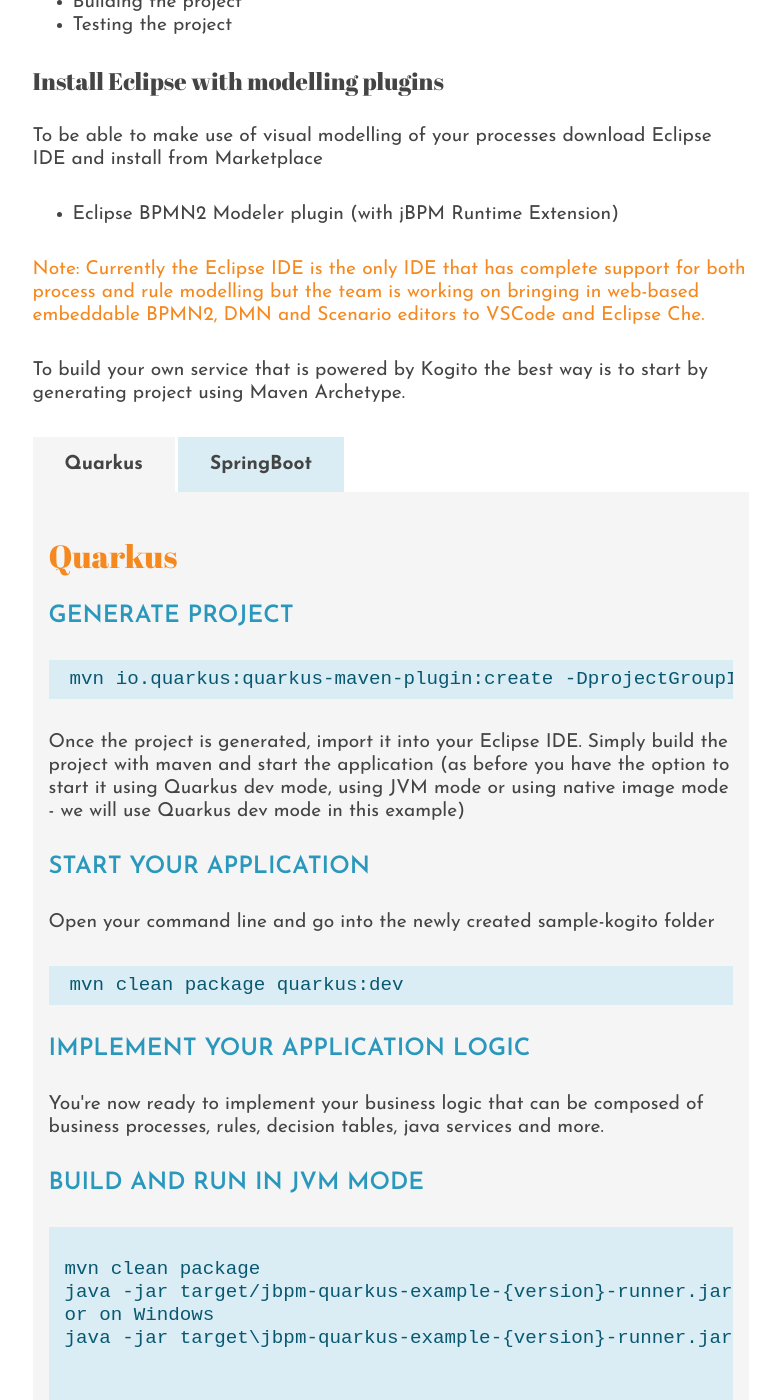
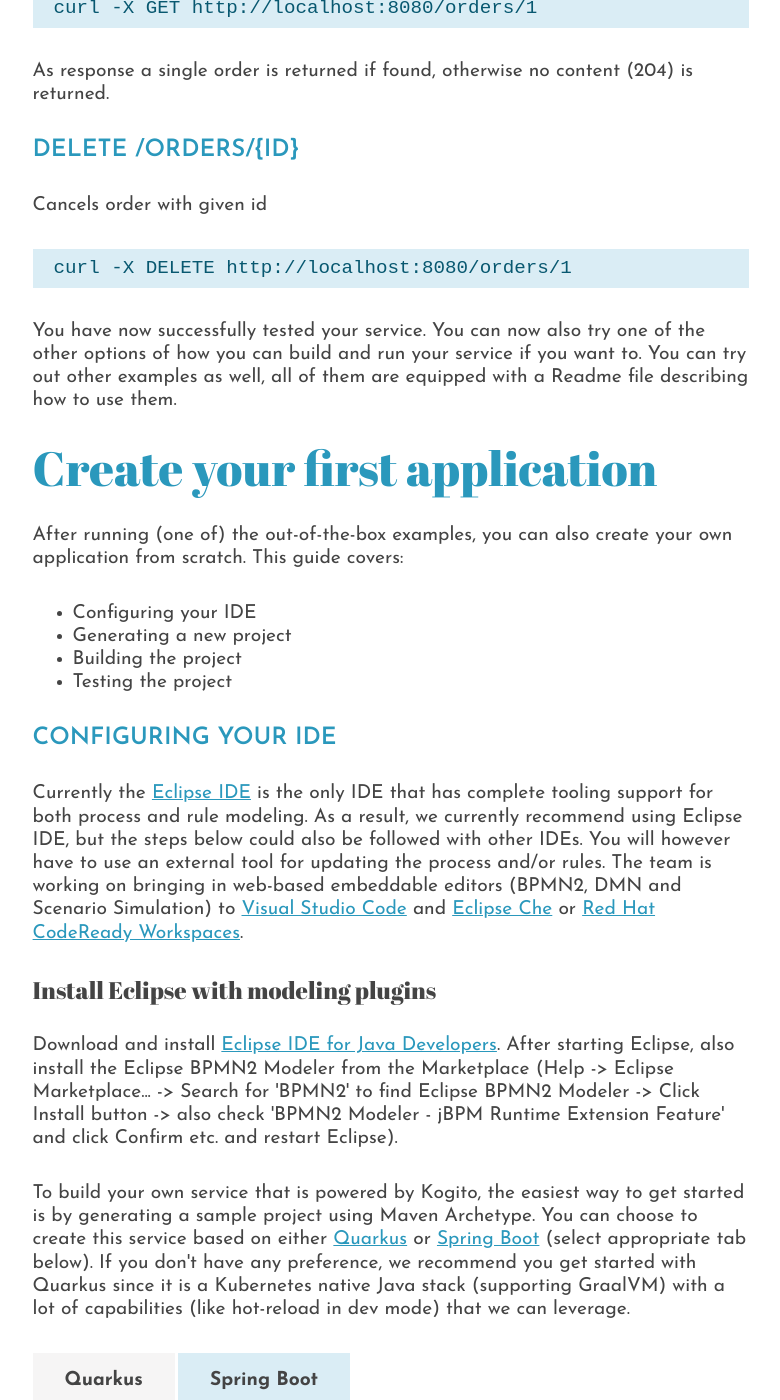
Before and after one commit to apache/incubator-kie-kogito-website, a Jekyll site: the page built from get-started.md, in a window 1280 px wide and 1400 px high, scrolled down 4395 px. Shown: the whole window, without its empty margins (249-1029 px from the left). Built offline with Jekyll 4.4.1, drawn with Linux system fonts in a browser that asks for light colours; nearby versions of some CDN libraries; some of the changed text lies outside the part shown.

Commit message:
- updates to website to clarify some getting started steps (#16)

```diff
--- a/_includes/get-started/create-first-app-tabs.html
+++ b/_includes/get-started/create-first-app-tabs.html
@@ -4,68 +4,59 @@
   <label for="createTab1">Quarkus</label>
   <div class="tab">
 
-    <h2>Quarkus</h2>
+    <h2>Generate project</h2>
 
-    <h3>Generate project</h3>
+    <p>Create an empty folder where you would like to generate your project, open your command line, go into the newly created folder and execute the following command to generate the project there:</p>
     <pre><code>mvn io.quarkus:quarkus-maven-plugin:create -DprojectGroupId=com.company -DprojectArtifactId=sample-kogito -Dextensions="kogito"</code></pre>
-    <p>Once the project is generated, import it into your Eclipse IDE. Simply build the project with maven and start the application (as before you have the option to start it using Quarkus dev mode, using JVM mode or using native image mode - we will use Quarkus dev mode in this example)</p>
+    <p>This command generates a Maven project, importing the kogito extension that comes with all needed dependencies and configuration to equip your application with business automation. Once the project is generated, import it into your Eclipse IDE (File -> Import... -> Select Maven > Existing Maven Projects, click Next, select the folder where you created your project and click Finish).</p>
 
-    <h3>Start your application</h3>
-    <p>Open your command line and go into the newly created sample-kogito folder</p>
+    <h2>Implement your application logic</h2>
+    <p>You are now ready to implement your business logic that can be composed of business processes, rules, decision tables, java services and more.  For example, create a new process (*.bpmn2) in folder 'src/main/resources' that you can edit to encode your business logic.</p>
+
+    <h2>Start your application</h2>
+    <p>Open your command line and go into project folder you created.  Same as when running the pre-built examples, you can build and run your project in Quarkus development mode, in JVM mode or in native mode. Please pick one of the options (A, B or C) below.</p>
+
+    <h3>A. Build and run in development mode</h3>
     <pre><code>mvn clean package quarkus:dev</code></pre>
 
-    <h3>Implement your application logic</h3>
-    <p>You're now ready to implement your business logic that can be composed of business processes, rules, decision tables, java services and more.</p>
+    <h3>B. Build and run in JVM mode</h3>
+    <pre><code>mvn clean package
+java -jar target/sample-kogito-1.0-SNAPSHOT-runner.jar</code></pre>
+or on Windows
+<pre><code>mvn clean package
+java -jar target\sample-kogito-1.0-SNAPSHOT-runner.jar</code></pre>
 
-    <h3>Build and run in JVM mode</h3>
+    <h3>C. Build and run in native mode (requires GraalVM)</h3>
+    <pre><code>mvn clean package -Pnative
+./target/sample-kogito-1.0-SNAPSHOT-runner</code></pre>
 
-    <pre>
-      <code>
-mvn clean package
-java -jar target/jbpm-quarkus-example-{version}-runner.jar
-or on Windows
-java -jar target\jbpm-quarkus-example-{version}-runner.jar
-      </code>
-    </pre>
-
-    <h3>Build and run in native mode (requires GraalVM)</h3>
-    <pre>
-      <code>
-mvn clean package -Pnative
-./target/jbpm-quarkus-example-{version}-runner
-      </code>
-    </pre>
-
-    <div class="orange">Note: Have a look at complete quarkus kogito quite <a href="https://quarkus.io/guides/kogito-guide">here</a></div>
+    <div class="orange">Note: Have a look at the complete quarkus kogito guide <a href="https://quarkus.io/guides/kogito-guide">here</a>.</div>
   </div>
   <!------------------- SPRINGBOOT TAB ------------------->
   <input type="radio" name="create-project-tab" id="createTab2">
-  <label for="createTab2">SpringBoot</label>
+  <label for="createTab2">Spring Boot</label>
   <div class="tab">
 
-    <h2>SpringBoot</h2>
-    <h3>Generate project</h3>
+    <h2>Generate project</h2>
 
-    <pre><code>mvn archetype:generate -DarchetypeGroupId=org.kie.kogito -DarchetypeArtifactId=kogito-springboot-archetype -DarchetypeVersion=0.1.3 -DgroupId=com.company -DartifactId=sample-kogito</code></pre>
+    <p>Open your command line, go to a folder where you would like to generate the project and execute the following command to generate the project (inside a new sample-kogito folder):</p>
+    <pre><code>mvn archetype:generate -DarchetypeGroupId=org.kie.kogito -DarchetypeArtifactId=kogito-springboot-archetype -DgroupId=org.kie.kogito -DartifactId=sample-kogito</code></pre>
+    <p>Once the project is generated, import it into your Eclipse IDE (File -> Import... -> Select Maven > Existing Maven Projects, click Next, select the folder where you created your project and click Finish).</p>
 
-    <p>Included in the project out-of-the-box that allows to test the generated application. Simply build the project with maven and start the application (as before you have the option to start it using SpringBoot maven plugin or as a normal Java service - we will use the SpringBoot maven plugin in this example)</p>
+    <h2>Implement your application logic</h2>
+    <p>You are now ready to implement your business logic that can be composed of business processes, rules, decision tables, java services and more.  Included in the project out-of-the-box is a process that you can edit to encode your business logic ('test-process.bpmn2' in folder 'src/main/resources').</p>
 
-    <h3>Start your application</h3>
-    <p>Open your command line and go into the newly created sample-kogito folder.</p>
+    <h2>Start your application</h2>
+    <p>Open your command line and go into the newly created sample-kogito folder.  Same as when running the pre-built examples, you can build and run your project in Spring Boot development mode or in JVM mode. Please pick one of the options (A or B) below.</p>
+
+    <h3>A. Build and run in development mode</h3>
     <pre><code>mvn clean package spring-boot:run</code></pre>
 
-    <h3>Implement your application logic</h3>
-    <p>You're now ready to implement your business logic that can be composed of business processes, rules, decision tables, java services and more.</p>
-
-    <h3>Build and run in JVM mode</h3>
-
-    <pre>
-      <code>
-mvn clean package
-java -jar target/jbpm-springboot-example-{version}.jar
+    <h3>B. Build and run in JVM mode</h3>
+    <pre><code>mvn clean package
+java -jar target/sample-kogito-1.0-SNAPSHOT-runner.jar</code></pre>
 or on Windows
-java -jar target\jbpm-springboot-example-{version}.jar
-      </code>
-    </pre>
+<pre><code>mvn clean package
+java -jar target\sample-kogito-1.0-SNAPSHOT-runner.jar</code></pre>
   </div>
 </div>
--- a/_includes/get-started/create-first-app.html
+++ b/_includes/get-started/create-first-app.html
@@ -1,21 +1,19 @@
-<h2>Create your first application</h2>
+<h1>Create your first application</h1>
 <p>
-  This guide covers:
+  After running (one of) the out-of-the-box examples, you can also create your own application from scratch. This guide covers:
   <ul>
-    <li>Configuring your IDE with modeller</li>
-    <li>Generating new project</li>
+    <li>Configuring your IDE</li>
+    <li>Generating a new project</li>
     <li>Building the project</li>
     <li>Testing the project</li>
   </ul>
 </p>
 
-<h4>Install Eclipse with modelling plugins</h4>
+<h3>Configuring your IDE</h3>
+<p>Currently the <a href="https://www.eclipse.org">Eclipse IDE</a> is the only IDE that has complete tooling support for both process and rule modeling.  As a result, we currently recommend using Eclipse IDE, but the steps below could also be followed with other IDEs.  You will however have to use an external tool for updating the process and/or rules.  The team is working on bringing in web-based embeddable editors (BPMN2, DMN and Scenario Simulation) to <a href="https://code.visualstudio.com/">Visual Studio Code</a> and <a href="https://eclipse.org/che">Eclipse Che</a> or <a href="https://developers.redhat.com/products/codeready-workspaces">Red Hat CodeReady Workspaces</a>.</p>
+
+<h4>Install Eclipse with modeling plugins</h4>
 <p>
-  To be able to make use of visual modelling of your processes download Eclipse IDE and install from Marketplace
-  <ul>
-    <li>Eclipse BPMN2 Modeler plugin (with jBPM Runtime Extension)</li>
-  </ul>
-</p>
-<div class="orange">Note: Currently the Eclipse IDE is the only IDE that has complete support for both process and rule modelling but the team is working on bringing in web-based embeddable BPMN2, DMN and Scenario editors to VSCode and Eclipse Che.</div>
+Download and install <a href="https://www.eclipse.org/downloads/">Eclipse IDE for Java Developers</a>.  After starting Eclipse, also install the Eclipse BPMN2 Modeler from the Marketplace (Help -> Eclipse Marketplace... -> Search for 'BPMN2' to find Eclipse BPMN2 Modeler -> Click Install button -> also check 'BPMN2 Modeler - jBPM Runtime Extension Feature' and click Confirm etc. and restart Eclipse).</p>
 
-<p>To build your own service that is powered by Kogito the best way is to start by generating project using Maven Archetype.</p>
+<p>To build your own service that is powered by Kogito, the easiest way to get started is by generating a sample project using Maven Archetype.  You can choose to create this service based on either <a href="https://quarkus.io" target="_blank">Quarkus</a> or <a href="https://spring.io/projects/spring-boot" target="_blank">Spring Boot</a> (select appropriate tab below).  If you don't have any preference, we recommend you get started with Quarkus since it is a Kubernetes native Java stack (supporting GraalVM) with a lot of capabilities (like hot-reload in dev mode) that we can leverage.</p></p>
--- a/_includes/get-started/run-example-tabs.html
+++ b/_includes/get-started/run-example-tabs.html
@@ -6,105 +6,59 @@
 
     <h2>Quarkus</h2>
 
-    <p>Open your command line and go into the jbpm-quarkus-example folder.  First we will build the service.  Based on the process definitions, this will generate the necessary code to turn this into domain-specific order service with REST endpoints to start, list and remove orders.<br/><br/>For local development, you have 3 options to build and start the service:
+    <p>Open your command line and go into the jbpm-quarkus-example folder.  First we will build the service.  Based on the process definitions, this will generate the necessary code to turn this into a domain-specific order service with REST endpoints to start, list and remove orders.<br/><br/>For local development, you have 3 options to build and start the service:
       <ul>
         <li>Since the service runs on top of Quarkus, you can take advantage of the development capabilities that Quarkus offers (like live reload etc.), and run the service in Quarkus development mode.</li>
         <li>You can also run the service as a regular Java service.</li>
         <li>You can take advantage of native image compilation (requires GraalVM), which will further optimize and minimize the service using native image compilation.</li>
       </ul>
+      Please pick one of the options (A, B or C) below.
     </p>
-    <h3>Build and run in development mode</h3>
+    <h3>A. Build and run in development mode</h3>
     <pre><code>mvn clean package quarkus:dev</code></pre>
+    <p>Your service should be up and running, you can test your service now as described below.
 
-    <h3>Build and run in JVM mode</h3>
+    <h3>B. Build and run in JVM mode</h3>
 
-    <pre><code>
-mvn clean package
-java -jar target/jbpm-quarkus-example-{version}-runner.jar
+    <pre><code>mvn clean package
+java -jar target/jbpm-quarkus-example-{version}-runner.jar</code></pre>
 or on Windows
-java -jar target\jbpm-quarkus-example-{version}-runner.jar
-    </code></pre>
+    <pre><code>mvn clean package
+java -jar target\jbpm-quarkus-example-{version}-runner.jar</code></pre>
+    <p>Your service should be up and running, you can test your service now as described below.
 
-    <h3>Build and run in native mode (requires GraalVM)</h3>
-    <pre><code>
-mvn clean package -Pnative
-./target/jbpm-quarkus-example-{version}-runner
-    </code></pre>
-
+    <h3>C. Build and run in native mode (requires GraalVM)</h3>
+    <pre><code>mvn clean package -Pnative
+./target/jbpm-quarkus-example-{version}-runner</code></pre>
     <div class="orange">Note: This does not yet work on Windows, GraalVM and Quarkus should be rolling out support for Windows soon.</div>
-
-    <h3>Test the running service</h3>
-    <p>Once the service is up and running, you can use the following examples to interact with the service.  Below are curl command you can run to do the REST calls but feel free to use the tool of your choice as well.</p>
-
-    <h3>POST /orders</h3>
-    <p>Allows to create a new order with the given data:</p>
-    <pre><code>curl -d '{"approver" : "john", "order" : {"orderNumber" : "12345", "shipped" : false}}' -H "Content-Type: application/json" -X POST http://localhost:8080/orders</code></pre>
-
-    <p>As response the updated order is returned.</p>
-
-    <h3>GET /orders</h3>
-    <p>Returns list of orders currently active:</p>
-    <pre><code>curl -X GET http://localhost:8080/orders</code></pre>
-    <p>As response an array of orders is returned.</p>
-
-    <h3>GET /orders/{id}</h3>
-    <p>Returns order with given id (if active):</p>
-    <pre><code>curl -X GET http://localhost:8080/orders/1</code></pre>
-    <p>As response a single order is returned if found, otherwise no content (204) is returned.</p>
-
-    <h3>DELETE /orders/{id}</h3>
-    <p>Cancels order with given id</p>
-    <pre><code>curl -X DELETE http://localhost:8080/orders/1</code></pre>
-    <p>You can try out other examples as well, all of them are equipped with a Readme file describing how to use them.</p>
+    <p>Your service should be up and running, you can test your service now as described below.
   </div>
 
   <!------------------- SPRINGBOOT TAB ------------------->
   <input type="radio" name="run-example-tab" id="runTab2">
-  <label for="runTab2">SpringBoot</label>
+  <label for="runTab2">Spring Boot</label>
   <div class="tab">
 
-    <h2>Spring boot</h2>
+    <h2>Spring Boot</h2>
 
     <p>Open your command line and go into the jbpm-springboot-example folder. First we will build the service.  Based on the process definitions, this will generate the necessary code to turn this into domain-specific order service with REST endpoints to start, list and remove orders.<br/><br/>For local development, you have 2 options to build and start the service:
       <ul>
-        <li>Since the service runs on top of SpringBoot, you can take advantage of the development capabilities that SpringBoot offers and run the service using the SpringBoot maven plugin.</li>
+        <li>Since the service runs on top of Spring Boot, you can take advantage of the development capabilities that Spring Boot offers and run the service using the Spring Boot maven plugin.</li>
         <li>You can also run the service as a regular Java service.</li>
       </ul>
+      Please pick one of the options (A or B) below.
     </p>
 
-    <h3>Build and run in development mode</h3>
+    <h3>A. Build and run in development mode</h3>
     <pre><code>mvn clean package spring-boot:run</code></pre>
+    <p>Your service should be up and running, you can test your service now as described below.
 
-    <h3>Build and run in JVM mode</h3>
-    <pre><code>
-mvn clean package
-java -jar target/jbpm-springboot-example-{version}.jar
+    <h3>B. Build and run in JVM mode</h3>
+    <pre><code>mvn clean package
+java -jar target/jbpm-springboot-example-{version}.jar</code></pre>
 or on Windows
-java -jar target\jbpm-springboot-example-{version}.jar
-    </code></pre>
-
-    <h3>Test the running service</h3>
-    <p>Once the service is up and running, you can use the following examples to interact with the service.  Below are curl command you can run to do the REST calls but feel free to use the tool of your choice as well.</p>
-
-    <h3>POST /orders</h3>
-    <p>Allows to create a new order with the given data:</p>
-    <pre><code>curl -d '{"approver" : "john", "order" : {"orderNumber" : "12345", "shipped" : false}}' -H "Content-Type: application/json" -X POST http://localhost:8080/orders</code></pre>
-
-    <p>As response the updated order is returned.</p>
-
-    <h3>GET /orders</h3>
-    <p>Returns list of orders currently active:</p>
-    <pre><code>curl -X GET http://localhost:8080/orders</code></pre>
-    <p>As response an array of orders is returned.</p>
-
-    <h3>GET /orders/{id}</h3>
-    <p>Returns order with given id (if active):</p>
-    <pre><code>curl -X GET http://localhost:8080/orders/1</code></pre>
-    <p>As response a single order is returned if found, otherwise no content (204) is returned.</p>
-
-    <h3>DELETE /orders/{id}</h3>
-    <p>Cancels order with given id</p>
-    <pre><code>curl -X DELETE http://localhost:8080/orders/1</code></pre>
-    <p>You can try out other examples as well, all of them are equipped with a Readme file describing how to use them.</p>
+    <pre><code>mvn clean package
+java -jar target\jbpm-springboot-example-{version}.jar</code></pre>
+    <p>Your service should be up and running, you can test your service now as described below.
   </div>
 </div>
--- a/_includes/get-started/run-example.html
+++ b/_includes/get-started/run-example.html
@@ -1,13 +1,13 @@
 <h1>Run the examples</h1>
 
-<div class="blue uppercase">This guide covers, Downloading the Kogito examples, Building and running one of the Kogito examples, and Testing the running example with some REST requests.</div>
+<div class="blue uppercase">This guide covers Downloading the Kogito examples, Building and running one of the Kogito examples, and Testing the running example with some REST requests.</div>
 
 <h2>Download Kogito examples</h2>
 
-<p>To download a released version of the Kogito examples, visit <a href="https://github.com/kiegroup/kogito-examples/releases" target="_blank">this page</a> and select the latest version of the kogito-examples. Simply unzip it. It contains various out-of-the-box examples.  We will be focusing on the jbpm-quarkus-example here.</p>
+<p>To download a released version of the Kogito examples, visit <a href="https://github.com/kiegroup/kogito-examples/releases" target="_blank">this page</a> and select the latest version of the kogito-examples. Simply unzip it. It contains various out-of-the-box examples.  We will be focusing on one of the jBPM examples here.</p>
 
-<h3>Building and running jbpm-quarkus-example</h3>
-<p>The jbpm-quarkus-example shows how you can build your own order service by leveraging a business process to describe the logic that the service should follow.  The example includes a simple process that describes the steps that need to be followed when ordering items: a sequence of a script task (which is writing out some debug info) and a call activity invoking a sub-process, using a custom <code>Order</code> data element.</p>
+<h2>Building and running the jBPM example</h2>
+<p>Our jBPM example shows how you can build your own order service by leveraging a business process to describe the logic that the service should follow.  The example includes a simple process that describes the steps that need to be followed when ordering items: a sequence of a script task (which is writing out some debug info) and a call activity invoking a sub-process, using a custom <code>Order</code> data element.</p>
 
 <img src="{{site.baseurl}}/assets/images/get-started/kogito_gettingstarted_graphics_demo-one.png" alt="Kogito Getting Started Demo One Graphic" />
 
@@ -16,4 +16,6 @@
 
 <img src="{{site.baseurl}}/assets/images/get-started/kogito_gettingstarted_graphics_demo-two.png" alt="Kogito Getting Started Demo Two Graphic" />
 
-<p>Based on these two processes (defined using BPMN 2.0 format), the custom data object and the custom Java service mentioned earlier, the example shows how a new service is generated that exposes REST operations to create new orders (following the steps as defined in the main and sub-process), or to list and delete active orders. You can choose to create this service based on either Quarkus or SpringBoot.</p>
+<p>Based on these two processes (defined using BPMN 2.0 format), the custom data object and the custom Java service mentioned earlier, the example shows how a new service is generated that exposes REST operations to create new orders (following the steps as defined in the main and sub-process), or to list and delete active orders.</p>
+
+<p>You can choose to create this service based on either <a href="https://quarkus.io" target="_blank">Quarkus</a> or <a href="https://spring.io/projects/spring-boot" target="_blank">Spring Boot</a> (select appropriate tab below).  If you don't have any preference, we recommend you get started with Quarkus since it is a Kubernetes native Java stack (supporting GraalVM) with a lot of capabilities (like hot-reload in dev mode) that we can leverage.</p>
--- /dev/null
+++ b/_includes/get-started/test-example.html
@@ -0,0 +1,25 @@
+<h2>Test the running service</h2>
+<p>Once the service is up and running, you can use the following examples to interact with the service.  Below are curl command you can run to do the REST calls but feel free to use the tool of your choice as well.</p>
+
+<h3>POST /orders</h3>
+<p>Allows to create a new order with the given data:</p>
+<pre><code>curl -d '{"approver" : "john", "order" : {"orderNumber" : "12345", "shipped" : false}}' -H "Content-Type: application/json" -X POST http://localhost:8080/orders</code></pre>
+or on Windows
+<pre><code>curl -d "{\"approver\" : \"john\", \"order\" : {\"orderNumber\" : \"12345\", \"shipped\" : false}}" -H "Content-Type: application/json" -X POST http://localhost:8080/orders</code></pre>
+<p>As response the updated order is returned.</p>
+
+<h3>GET /orders</h3>
+<p>Returns list of orders currently active:</p>
+<pre><code>curl -X GET http://localhost:8080/orders</code></pre>
+<p>As response an array of orders is returned.</p>
+
+<h3>GET /orders/{id}</h3>
+<p>Returns order with given id (if active):</p>
+<pre><code>curl -X GET http://localhost:8080/orders/1</code></pre>
+<p>As response a single order is returned if found, otherwise no content (204) is returned.</p>
+
+<h3>DELETE /orders/{id}</h3>
+<p>Cancels order with given id</p>
+<pre><code>curl -X DELETE http://localhost:8080/orders/1</code></pre>
+
+<p>You have now successfully tested your service.  You can now also try one of the other options of how you can build and run your service if you want to.  You can try out other examples as well, all of them are equipped with a Readme file describing how to use them.</p>
--- a/_layouts/get-started.html
+++ b/_layouts/get-started.html
@@ -9,7 +9,7 @@
   </div>
   <div class="width-4-12 width-12-12-m gs-item">
     <div class="step">2</div>
-    <div class="step-desc">You need <a href="https://adoptopenjdk.net/" target="_blank">JDK 8 to 11</a> with JAVA_HOME system property set correctly.<br/><br/>Optionally, get <a href="https://www.graalvm.org/" target="_blank">GraalVM</a> 19.0.2+ for native compilation with the GRAALVM_HOME system property set correctly.</div>
+    <div class="step-desc">You need <a href="https://adoptopenjdk.net/" target="_blank">JDK 8 to 11</a> with JAVA_HOME system property set correctly.<br/><br/>Optionally, get <a href="https://www.graalvm.org/" target="_blank">GraalVM</a> 19.1.1+ for native compilation with the GRAALVM_HOME system property set correctly and 'native-image' installed (using 'gu install native-image').</div>
   </div>
   <div class="width-4-12 width-12-12-m gs-item">
     <div class="step">3</div>
@@ -22,6 +22,7 @@
 
   {% include get-started/run-example.html %}
   {% include get-started/run-example-tabs.html %}
+  {% include get-started/test-example.html %}
   {% include get-started/create-first-app.html %}
   {% include get-started/create-first-app-tabs.html %}
 
```
Also changed, not shown: Gemfile.lock.
